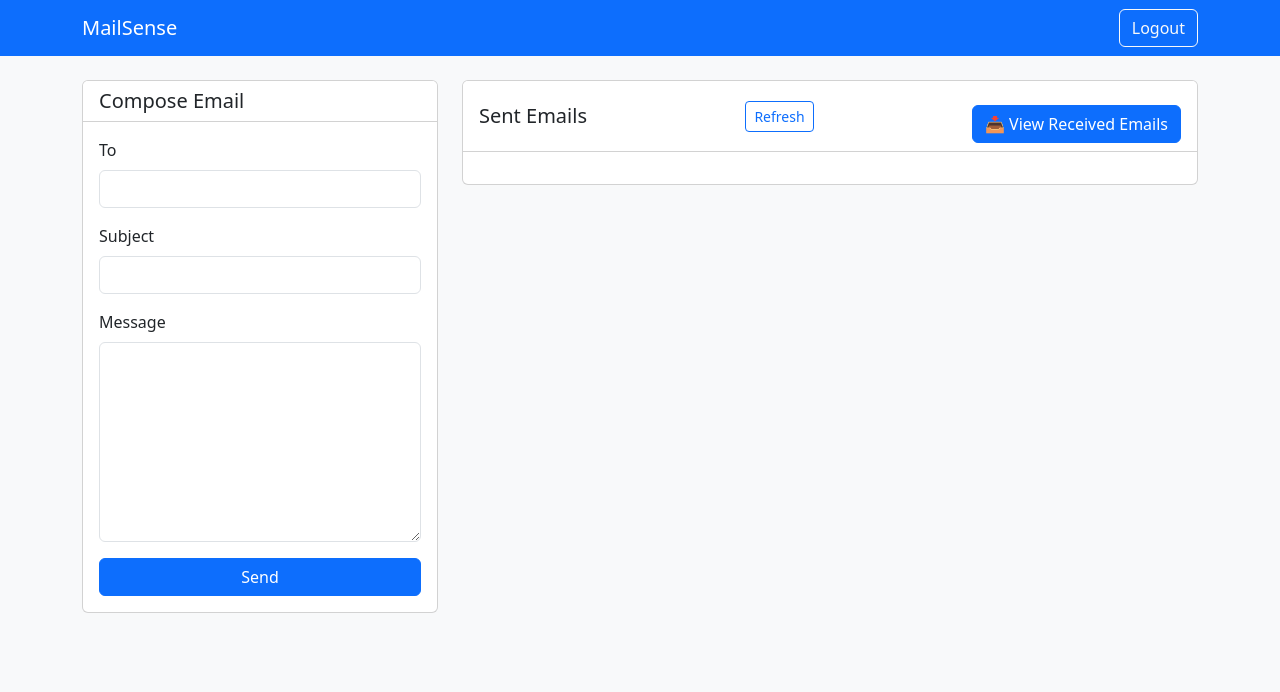
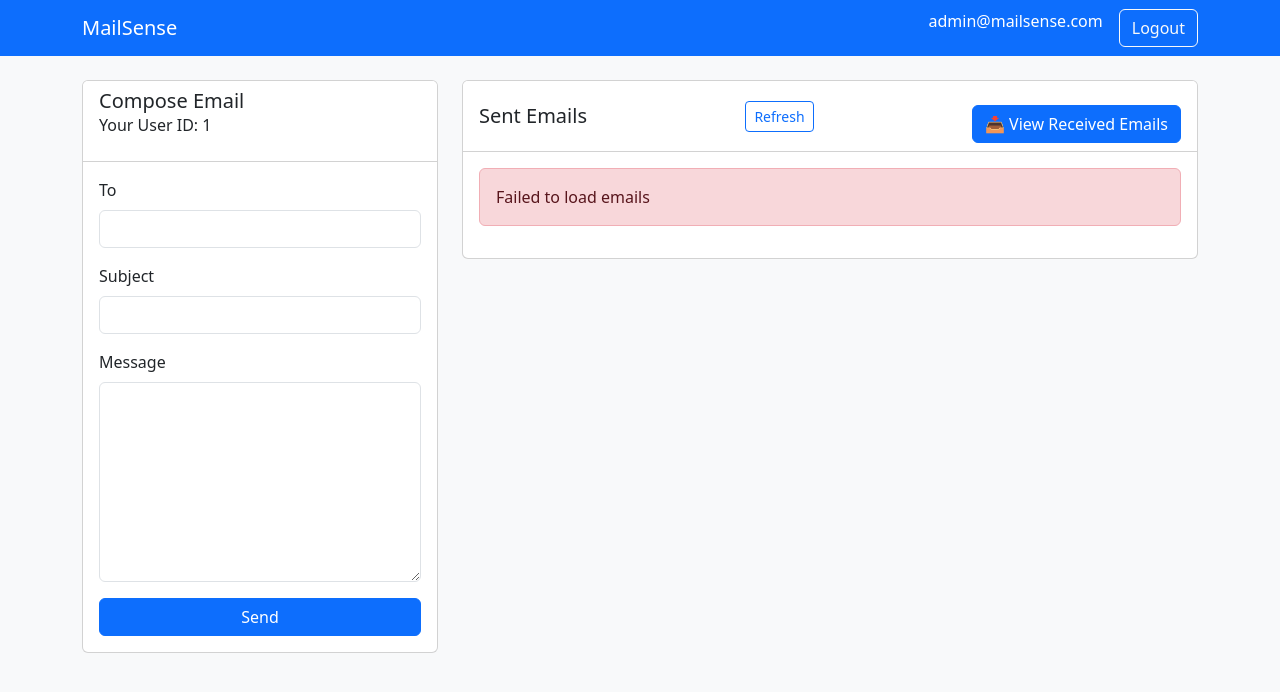
Before and after one commit to Umangagarwal9099/Email, a Flask app: page /sender_dashboard in a window 1280 px wide. Shown: the top 692 px of the page. Run offline with Flask 3, Linux system fonts and the light colour scheme; a user stored in the database is signed in; data comes from the database, SQL or seed files in the repository; both versions use the stored data as it was after the commit.

Commit message:
email commit 2

```diff
--- a/app.py
+++ b/app.py
@@ -152,14 +152,18 @@
     emails = [dict(row) for row in cur.fetchall()]
     return jsonify(emails)
 
-@app.route('/email/<int:email_id>/open', methods=['POST'])
-def mark_email_opened(email_id):
+# app.py or routes.py
+
+@app.route('/admin/emails', methods=['GET'])
+# Optional: Add a decorator to ensure only admins can access
+def get_all_emails():
     conn = get_db()
     cur = conn.cursor()
-    cur.execute("UPDATE emails SET opened_at = ? WHERE id = ?", (datetime.now(), email_id))
-    conn.commit()
+    cur.execute("SELECT * FROM emails ORDER BY sent_at DESC")
+    emails = [dict(row) for row in cur.fetchall()]
     conn.close()
-    return jsonify({'status': 'success', 'message': 'Email marked as read'})
+    return jsonify(emails)
+
 
 @app.route('/admin_dashboard')
 def admin_dashboard():
@@ -186,7 +190,28 @@
 def sender_dashboard():
     if 'user_id' not in session:
         return redirect(url_for('index'))
-    return render_template('sender_dashboard.html')
+
+    current_email = session.get('email')
+    user_id = session.get('user_id')
+
+    conn = get_db()
+    cur = conn.cursor()
+
+    # Get emails sent by this user with proper join
+    cur.execute("""
+        SELECT e.id, e.recipient_email, e.subject, e.body, e.sent_at, e.opened_at,
+               e.is_spam, e.tone, u.email AS sender_email
+        FROM emails e
+        JOIN users u ON e.sender_id = u.id
+        WHERE e.sender_id = ?
+        ORDER BY e.sent_at DESC
+    """, (user_id,))
+
+    sent_emails = cur.fetchall()
+    conn.close()
+
+    return render_template('sender_dashboard.html', current_user=current_email, current_id=user_id, emails=sent_emails)
+
 
 @app.route('/register', methods=['GET', 'POST'])
 def register():
--- a/templates/sender_dashboard.html
+++ b/templates/sender_dashboard.html
@@ -1,8 +1,6 @@
 <!DOCTYPE html>
 <html lang="en">
 <head>
-    <meta charset="UTF-8">
-    <meta name="viewport" content="width=device-width, initial-scale=1.0">
     <title>MailSense - Sender Dashboard</title>
     <link href="https://cdn.jsdelivr.net/npm/bootstrap@5.3.0/dist/css/bootstrap.min.css" rel="stylesheet">
     <style>
@@ -42,6 +40,7 @@
                 <div class="card mb-4">
                     <div class="card-header bg-white">
                         <h5 class="mb-0">Compose Email</h5>
+                        <p>Your User ID: {{ current_id }}</p>
                     </div>
                     <div class="card-body">
                         <form id="compose-form">
@@ -71,7 +70,6 @@
                         <h5 class="mb-0">Sent Emails</h5>
                         <button id="refresh-btn" class="btn btn-sm btn-outline-primary">Refresh</button>
                         <a href="{{ url_for('received_emails') }}" class="btn btn-primary mt-3">📥 View Received Emails</a>
-
                     </div>
                     <div class="card-body">
                         <div id="emails-list">
@@ -83,29 +81,28 @@
         </div>
     </div>
 
+    <!-- Bootstrap JS -->
     <script src="https://cdn.jsdelivr.net/npm/bootstrap@5.3.0/dist/js/bootstrap.bundle.min.js"></script>
+
     <script>
         const API_BASE = 'http://localhost:5000';
-        let currentUser = null;
-
-        // DOM Elements
         const composeForm = document.getElementById('compose-form');
         const emailsList = document.getElementById('emails-list');
         const toneFeedback = document.getElementById('tone-feedback');
         const userEmailSpan = document.getElementById('user-email');
 
-        // Initialize
+        const currentUser = {
+            user_id: {{ current_id }},
+            email: {{ current_user | tojson }}
+        };
+
         document.addEventListener('DOMContentLoaded', () => {
-            const userData = JSON.parse(localStorage.getItem('mailSenseUser'));
-
-            currentUser = userData;
             document.getElementById('sender_id').value = currentUser.user_id;
             userEmailSpan.textContent = currentUser.email;
-
             loadEmails();
         });
 
-        // Analyze tone as user types
+        // Tone Detection
         document.getElementById('body').addEventListener('input', function() {
             const text = this.value;
             if (!text) {
@@ -113,7 +110,6 @@
                 return;
             }
 
-            // Simple client-side tone detection (matches backend logic)
             const polite = (text.match(/\b(please|thank|appreciate|kindly)\b/gi) || []).length;
             const urgent = (text.match(/\b(urgent|immediate|ASAP|important)\b/gi) || []).length;
 
@@ -131,7 +127,7 @@
             `;
         });
 
-        // Send email
+        // Send Email
         document.getElementById('send-btn').addEventListener('click', async () => {
             const formData = {
                 sender_id: document.getElementById('sender_id').value,
@@ -162,57 +158,42 @@
             }
         });
 
-        // Load sent emails
+        // Load Sent Emails
+        async function loadEmails() {
+            try {
+                const response = await fetch(`${API_BASE}/sent_emails?sender_id=${currentUser.user_id}`);
+                const sentEmails = await response.json();
 
-    const inboxList = document.getElementById('inbox-list');
-
-    // Load inbox
-    async function loadInbox() {
-        try {
-            const response = await fetch(`${API_BASE}/inbox?recipient_email=${currentUser.email}`);
-            const inboxEmails = await response.json();
-
-            inboxList.innerHTML = inboxEmails.map(email => `
+                emailsList.innerHTML = sentEmails.map(email => `
                     <div class="email-card card mb-3">
                         <div class="card-body">
                             <div class="d-flex justify-content-between">
                                 <h6 class="card-title">${email.subject || '(No subject)'}</h6>
                                 <span class="text-muted small">${new Date(email.sent_at).toLocaleString()}</span>
                             </div>
-                        <p class="card-text text-muted">From: User #${email.sender_id}</p>
+                            <p class="card-text">To: ${email.recipient}</p>
                             <p class="card-text">${email.body}</p>
                             <div>
                                 <span class="tone-badge tone-${email.tone.toLowerCase()}">${email.tone}</span>
                                 ${email.is_spam ? '<span class="badge bg-danger ms-2">SPAM</span>' : ''}
+                                ${email.read_time ? `<span class="badge bg-success ms-2">Read at ${new Date(email.read_time).toLocaleString()}</span>` : ''}
                             </div>
                         </div>
                     </div>
-            `).join('') || '<p class="text-center text-muted">No received emails</p>';
+                `).join('') || '<p class="text-center text-muted">No sent emails</p>';
             } catch (err) {
-            inboxList.innerHTML = '<div class="alert alert-danger">Failed to load inbox</div>';
+                emailsList.innerHTML = '<div class="alert alert-danger">Failed to load emails</div>';
             }
         }
 
-    // Refresh buttons
-    document.getElementById('refresh-btn').addEventListener('click', loadEmails);
-    document.getElementById('inbox-refresh-btn').addEventListener('click', loadInbox);
-
-    // Load inbox when tab is shown
-    document.getElementById('inbox-tab').addEventListener('click', loadInbox);
-
-        // Refresh button
+        // Refresh
         document.getElementById('refresh-btn').addEventListener('click', loadEmails);
 
         // Logout
         document.getElementById('logout-btn').addEventListener('click', () => {
             localStorage.removeItem('mailSenseUser');
-            window.location.href = 'login';
+            window.location.href = '/login';
         });
-
-        // View email details
-        function viewEmail(id) {
-            alert(`Would show details for email ${id} in a real implementation`);
-        }
     </script>
 </body>
 </html>
```
Also changed, not shown: mailsense.db. Lines whose indentation alone changed are shown as unchanged.
